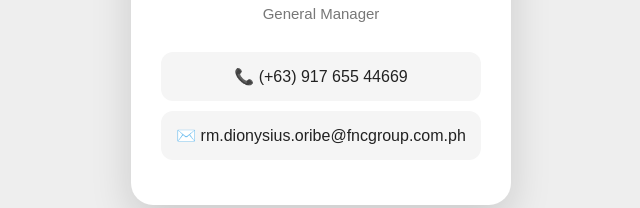
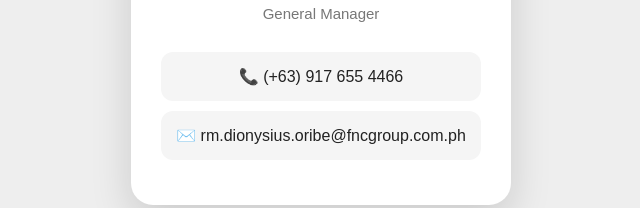
Before and after one commit to fandccreative-sketch/fnc, a plain HTML site: page Dionysius.html in a window 1280 px wide. Shown: the part 387-595 px from the top of the page, 319-959 px from the left. Drawn offline with Linux system fonts and the light colour scheme.

Commit message:
Update Dionysius.html

```diff
--- a/Dionysius.html
+++ b/Dionysius.html
@@ -139,7 +139,7 @@
 
             <!-- PHONE -->
             <a class="contact" href="tel:(+63)9176554466">
-                📞 (+63) 917 655 44669
+                📞 (+63) 917 655 4466
             </a>
 
             <!-- EMAIL -->
```
